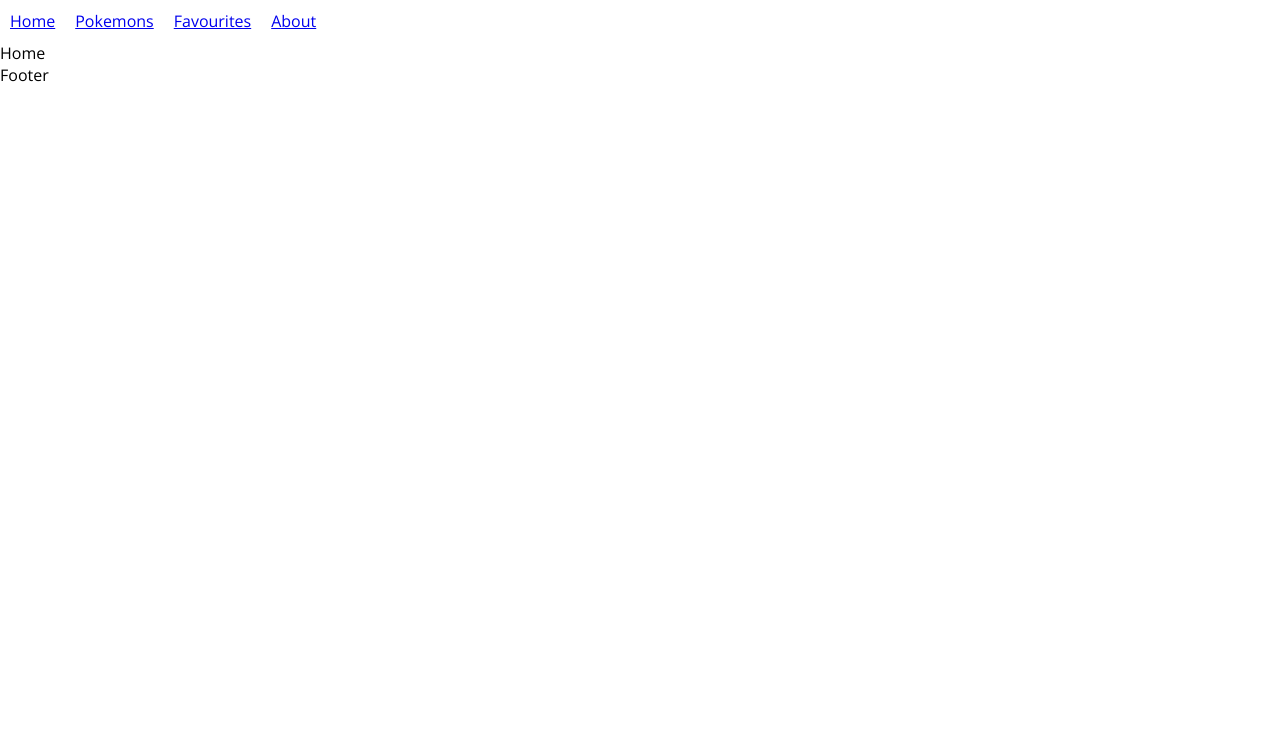
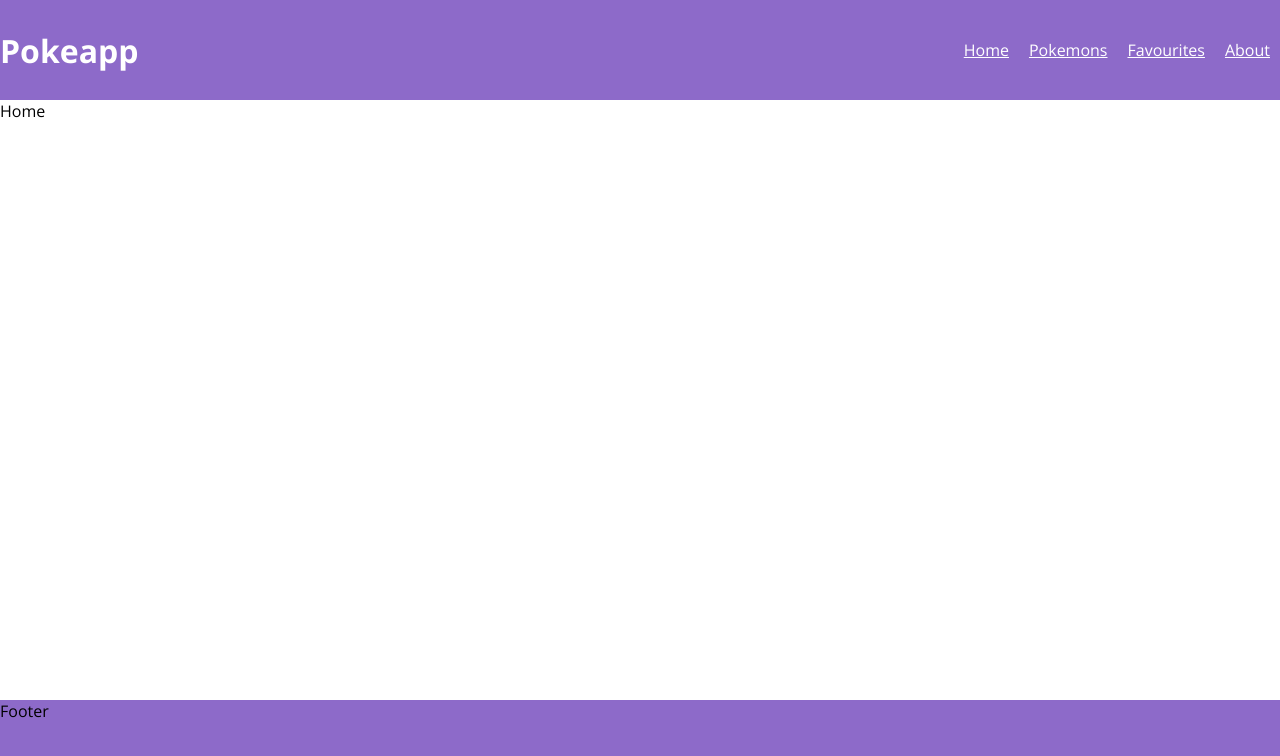
Before and after one commit to laurpe/pokeapp-react, a React (Create React App) app: page / in a window 1280 px wide. Shown: the top 756 px of the page. Built offline with nearby package versions, Linux system fonts and the light colour scheme.

Commit message:
css and logo

```diff
--- a/src/components/Header.jsx
+++ b/src/components/Header.jsx
@@ -1,8 +1,10 @@
 import Nav from "./Nav";
+import Logo from "./Logo";
 
 const Header = () => {
     return (
         <header>
+            <Logo />
             <Nav />
         </header>
     );
--- /dev/null
+++ b/src/components/Logo.jsx
@@ -0,0 +1,9 @@
+const Logo = () => {
+    return (
+        <>
+            <h1>Pokeapp</h1>
+        </>
+    );
+};
+
+export default Logo;
--- a/src/index.css
+++ b/src/index.css
@@ -1,10 +1,17 @@
 @import url("https://fonts.googleapis.com/css2?family=Open+Sans:wght@400;700&display=swap");
 
-body {
+* {
     margin: 0;
     padding: 0;
     box-sizing: border-box;
+}
+
+body {
     font-family: "Open Sans", sans-serif;
+}
+
+header h1 {
+    color: white;
 }
 
 nav ul li {
@@ -13,7 +20,35 @@ nav ul li {
     padding: 10px;
 }
 
-ul {
-    margin: 0;
-    padding: 0;
+header {
+    height: 100px;
+    background-color: rgb(141, 106, 201);
+    display: flex;
+    justify-content: space-between;
+    align-items: center;
 }
+
+main {
+    min-height: calc(100vh - 200px);
+}
+
+footer {
+    height: 100px;
+    background-color: rgb(141, 106, 201);
+}
+
+a:link {
+    color: white;
+}
+
+a:hover {
+    color: white;
+}
+
+a:visited {
+    color: white;
+}
+
+a:active {
+    color: white;
+}
```
